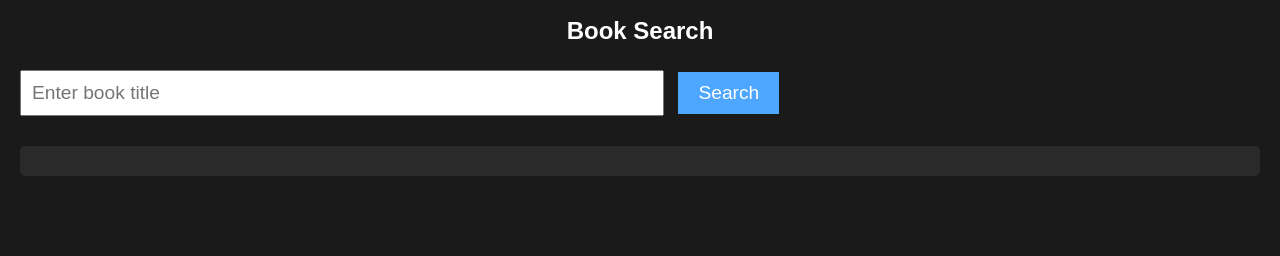
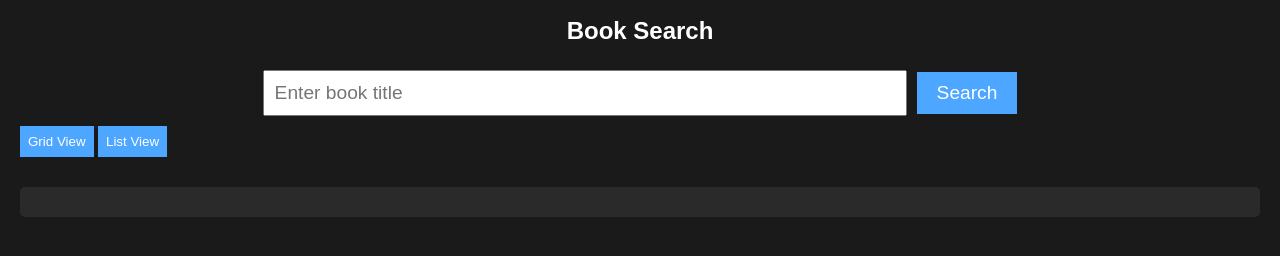
Before and after one commit to alecquillen/Milestone, a plain HTML site: page homepage.html in a window 1280 px wide. Shown: the part 128-384 px from the top of the page. Drawn offline with nearby package versions, Linux system fonts and the light colour scheme.

Commit message:
new home

```diff
--- a/homepage.html
+++ b/homepage.html
@@ -17,9 +17,14 @@
     </div>
     <main>
         <h2>Book Search</h2>
-        <input type="text" id="searchInput" placeholder="Enter book title">
-        <button id="searchButton" onclick="searchBooks()">Search</button>
-
+        <div id="searchContainer">
+            <input type="text" id="searchInput" placeholder="Enter book title">
+            <button id="searchButton" onclick="searchBooks()">Search</button>
+        </div>
+        <div id="viewButtons">
+            <button id="gridViewButton" onclick="setGridView()">Grid View</button>
+            <button id="listViewButton" onclick="setListView()">List View</button>
+        </div>
         <div id="searchResults"></div>
         <div id="pagination"></div>
     </main>
```
